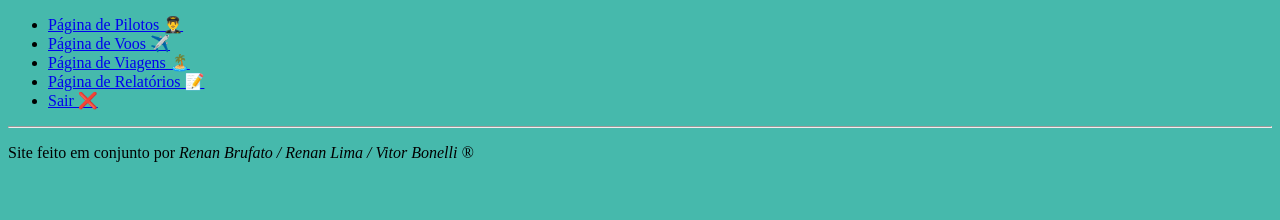
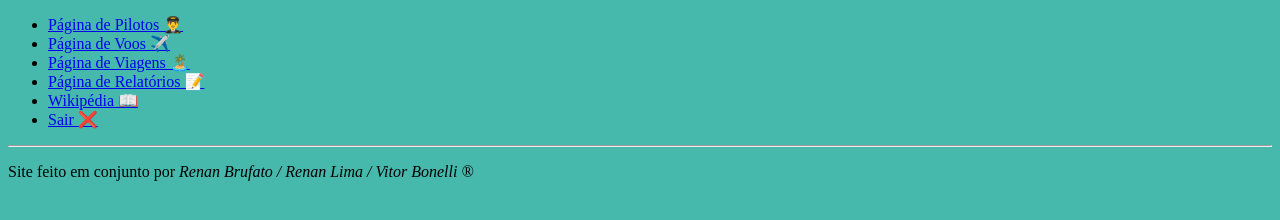
Before and after one commit to Vitor5bonelli/TrabalhoDeINW, a plain HTML site: page site/index.html in a window 1280 px wide. Shown: the part 138-358 px from the top of the page. Drawn offline with Linux system fonts and the light colour scheme.

Commit message:
adicionar link pra wikipédia na página principal

```diff
--- a/site/index.html
+++ b/site/index.html
@@ -20,6 +20,7 @@
             <li><a href="pages/voos.html" title="Vá para a pagina de Voos">Página de Voos ✈️</a><br></li>
             <li><a href="pages/viagem.html" title="Vá para a pagina de viagens">Página de Viagens 🏝️</a><br></li>
             <li><a href="pages/paginaderelatorios.html" title="Vá para a pagina de relatórios">Página de Relatórios 📝</a><br></li>
+            <li><a href="https://en.wikipedia.org/wiki/Main_Page" title="Ir para a wikipédia">Wikipédia 📖</a><br></li>
             <li><a href="pages/sair.html" title="Saia do site.">Sair ❌</a></li>
         </ul>
     </nav>
```
